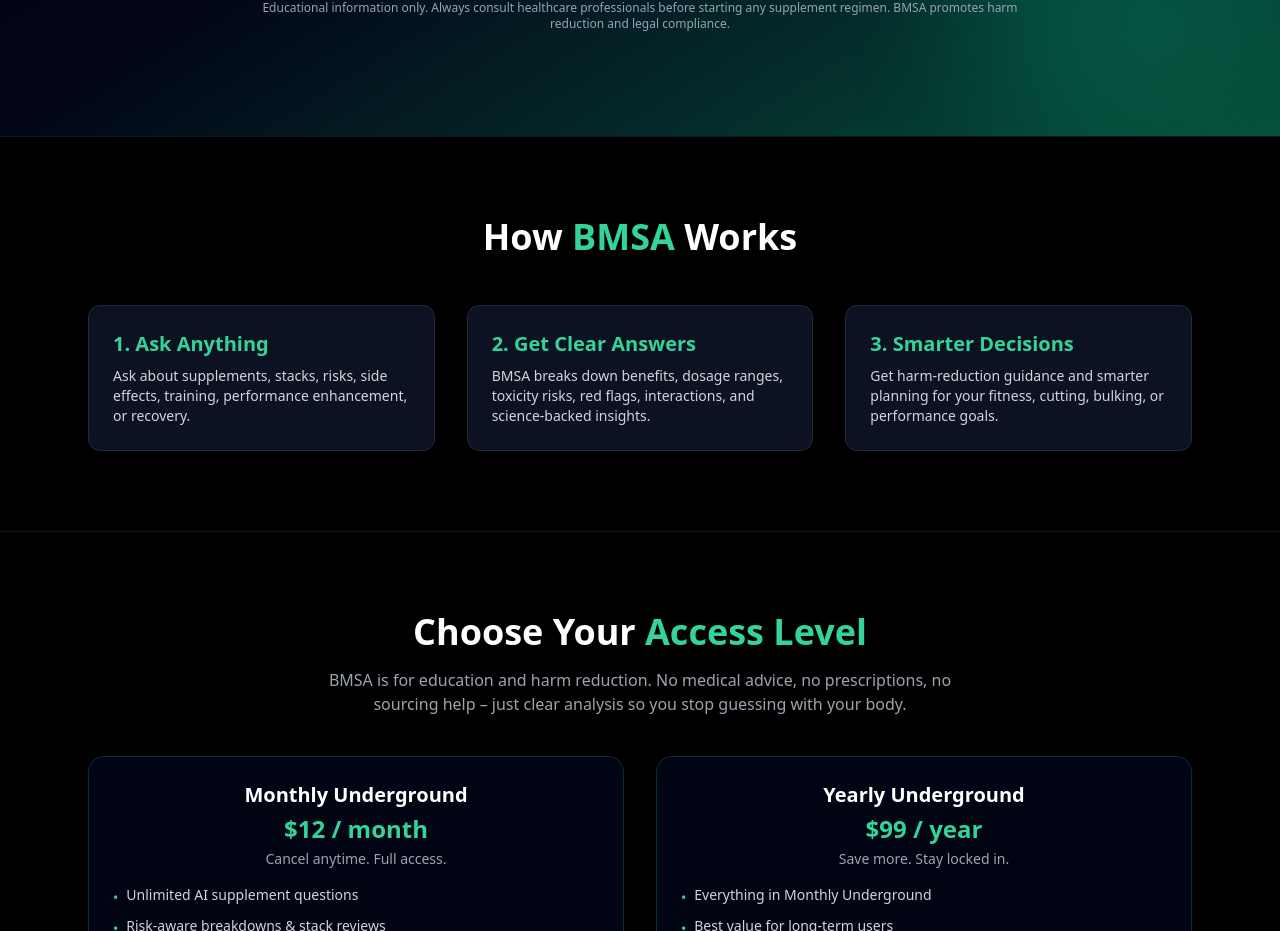
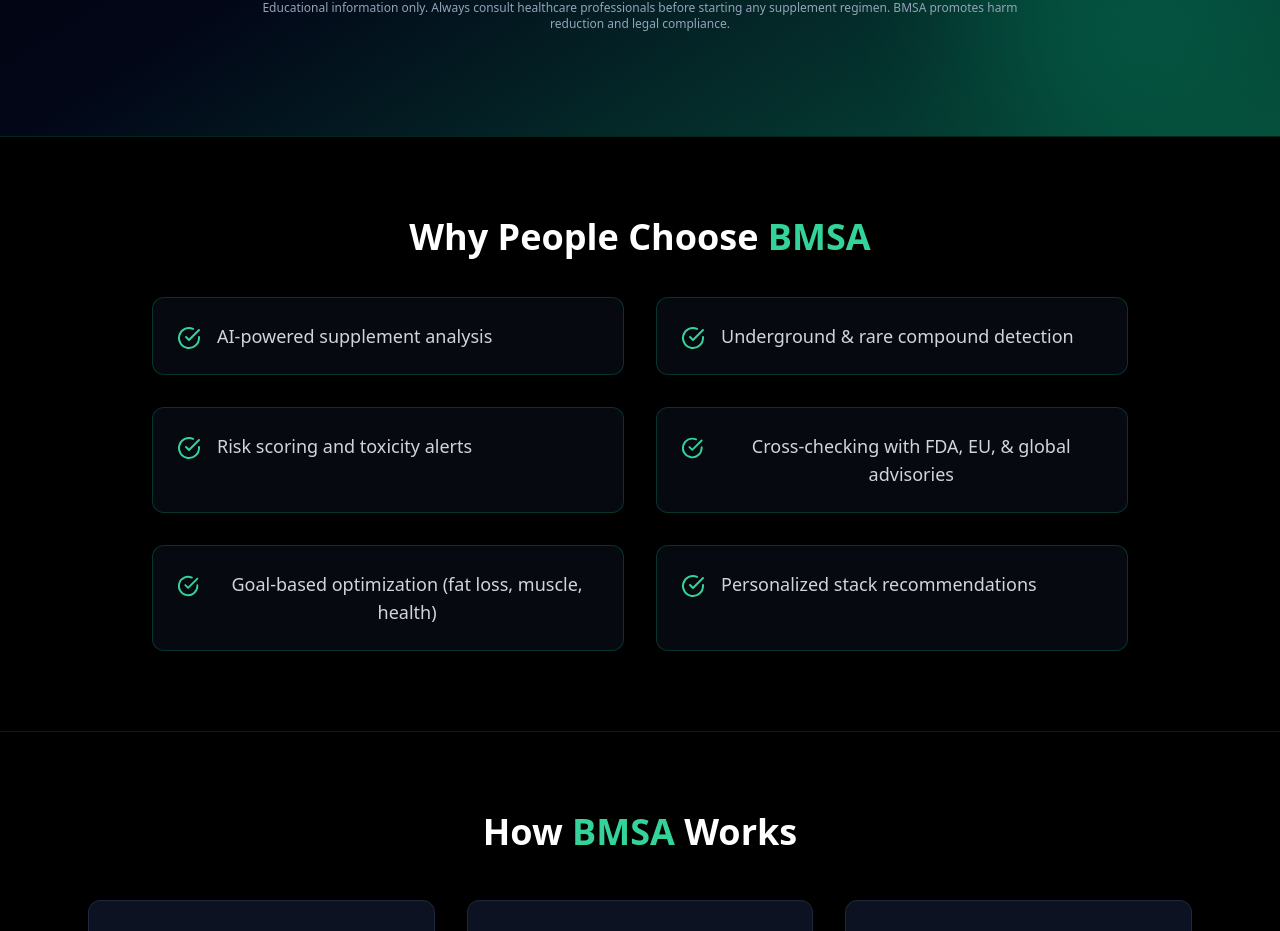
Before and after one commit to karlijc92/BMSA, a React (Vite) app: page / in a window 1280 px wide. Shown: the part 664-1595 px from the top of the page. Built offline with nearby package versions, Linux system fonts and the light colour scheme.

Commit message:
Update Features.tsx

```diff
--- a/src/components/Features.tsx
+++ b/src/components/Features.tsx
@@ -1,3 +1,34 @@
+import { CheckCircle } from "lucide-react";
+
 export default function Features() {
-  return null;
+  const features = [
+    "AI-powered supplement analysis",
+    "Underground & rare compound detection",
+    "Risk scoring and toxicity alerts",
+    "Cross-checking with FDA, EU, & global advisories",
+    "Goal-based optimization (fat loss, muscle, health)",
+    "Personalized stack recommendations",
+  ];
+
+  return (
+    <section className="py-20 bg-black border-t border-emerald-800/40">
+      <div className="container mx-auto px-6 max-w-5xl text-center">
+        <h2 className="text-4xl font-bold mb-10 text-white">
+          Why People Choose <span className="text-emerald-400">BMSA</span>
+        </h2>
+
+        <div className="grid md:grid-cols-2 gap-8">
+          {features.map((item, index) => (
+            <div
+              key={index}
+              className="flex items-start gap-4 p-6 rounded-xl border border-emerald-700/40 bg-slate-900/40"
+            >
+              <CheckCircle className="text-emerald-400 w-6 h-6 mt-1" />
+              <p className="text-gray-300 text-lg">{item}</p>
+            </div>
+          ))}
+        </div>
+      </div>
+    </section>
+  );
 }
```
